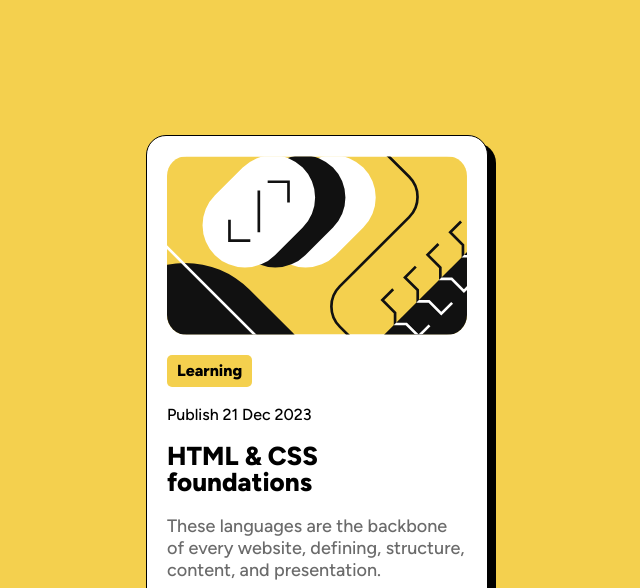
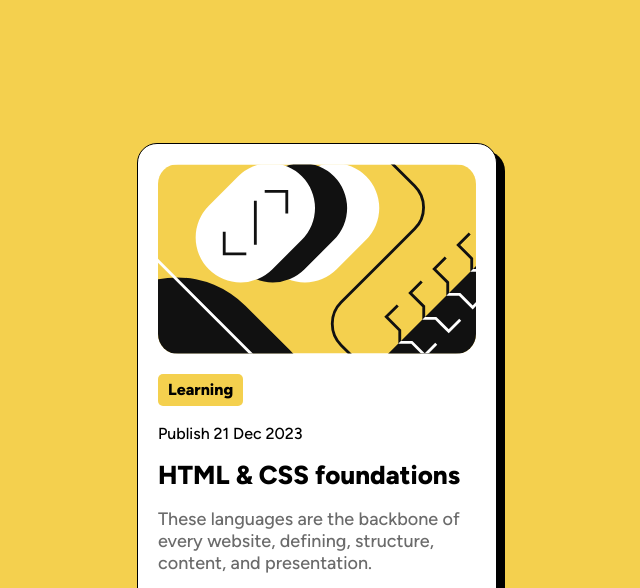
Before and after one commit to N1kemi/Blog-preview-card, a plain HTML site: page index.html in a window 1280 px wide. Shown: the top 588 px of the page, without its empty margins (323-963 px from the left). Drawn offline with Linux system fonts and the light colour scheme.

Commit message:
Changed the maximum width +2rem

```diff
--- a/css/style.css
+++ b/css/style.css
@@ -28,7 +28,7 @@ body {
   gap: 2rem;
   background-color: hsl(0, 0%, 100%);
   width: 90%;
-  max-width: 38rem;
+  max-width: 40rem;
   min-width: 28rem;
   border: 1px solid black;
   border-radius: 2rem;
```
